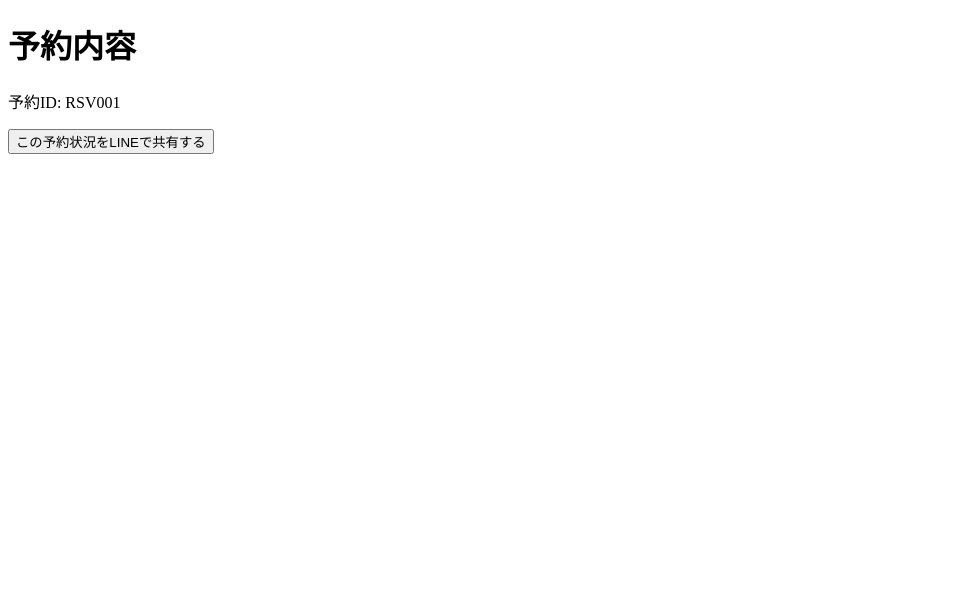
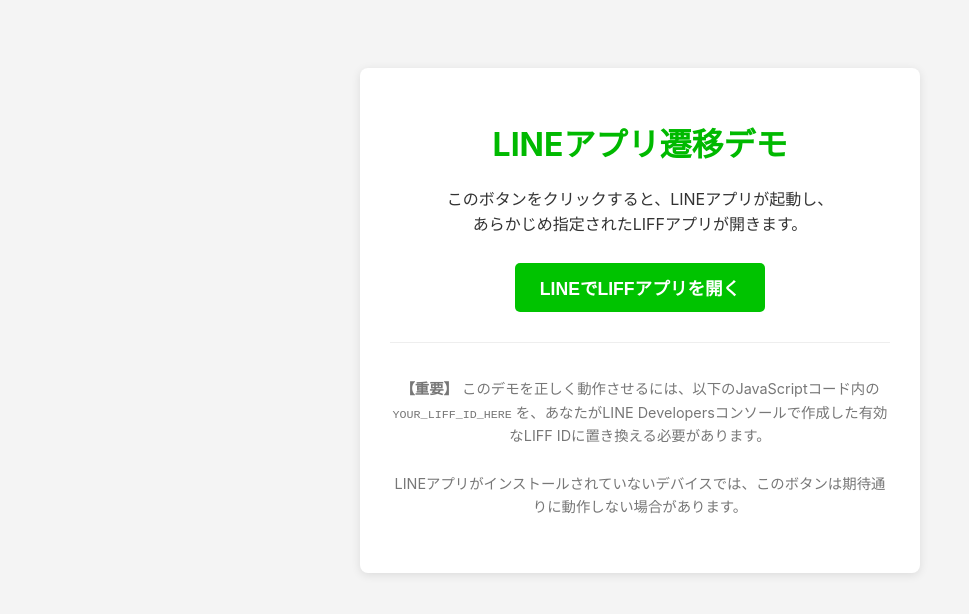
Before and after one commit to Tanaka-programming/miniapp, a plain HTML site: page index.html in a window 1280 px wide. Shown: the whole page, without its empty margins (0-969 px from the left). Drawn offline with Linux system fonts and the light colour scheme.

Commit message:
Update index.html

```diff
--- a/index.html
+++ b/index.html
@@ -1,32 +1,114 @@
 <!DOCTYPE html>
-<html lang="ja">
+<html>
 <head>
+    <title>LINE遷移デモ</title>
     <meta charset="UTF-8">
     <meta name="viewport" content="width=device-width, initial-scale=1.0">
-    <title>予約詳細</title>
+    <style>
+        body {
+            font-family: -apple-system, BlinkMacSystemFont, "Segoe UI", Roboto, Helvetica, Arial, sans-serif;
+            padding: 20px;
+            text-align: center;
+            background-color: #f4f4f4;
+            color: #333;
+        }
+        .container {
+            background-color: #fff;
+            padding: 30px;
+            border-radius: 8px;
+            box-shadow: 0 2px 10px rgba(0,0,0,0.1);
+            max-width: 500px;
+            margin: 40px auto;
+        }
+        h1 {
+            color: #00B900; /* LINE Green */
+        }
+        p {
+            font-size: 1em;
+            line-height: 1.6;
+            margin-bottom: 25px;
+        }
+        button {
+            background-color: #00C300; /* LINE Green */
+            color: white;
+            border: none;
+            padding: 12px 25px;
+            font-size: 1.1em;
+            font-weight: bold;
+            border-radius: 5px;
+            cursor: pointer;
+            transition: background-color 0.3s ease;
+        }
+        button:hover {
+            background-color: #009A00; /* Darker LINE Green */
+        }
+        .note {
+            font-size: 0.9em;
+            color: #777;
+            margin-top: 30px;
+            border-top: 1px solid #eee;
+            padding-top: 20px;
+        }
+    </style>
 </head>
 <body>
-    <h1>予約内容</h1>
-    <p>予約ID: <span id="reservationIdDisplay">RSV001</span></p>
-    <button id="shareReservationButton" data-reservation-id="RSV001">
-        この予約状況をLINEで共有する
-    </button>
+    <div class="container">
+        <h1>LINEアプリ遷移デモ</h1>
+        <p>このボタンをクリックすると、LINEアプリが起動し、<br>あらかじめ指定されたLIFFアプリが開きます。</p>
+
+        <button id="openLiffInLineAppButton">LINEでLIFFアプリを開く</button>
+
+        <div class="note">
+            <p><strong>【重要】</strong> このデモを正しく動作させるには、以下のJavaScriptコード内の <code>YOUR_LIFF_ID_HERE</code> を、あなたがLINE Developersコンソールで作成した有効なLIFF IDに置き換える必要があります。</p>
+            <p>LINEアプリがインストールされていないデバイスでは、このボタンは期待通りに動作しない場合があります。</p>
+        </div>
+    </div>
 
     <script>
-        document.getElementById('shareReservationButton').addEventListener('click', function() {
-            const reservationId = this.dataset.reservationId;
-            // ★★★★★ ご自身のLIFF IDに置き換えてください ★★★★★
-            const liffId = '2006882853-9aNwJ63V';
-            const liffUrl = `https://liff.line.me/${liffId}?reservationId=${encodeURIComponent(reservationId)}`;
+        document.addEventListener('DOMContentLoaded', function() {
+            const openLiffButton = document.getElementById('openLiffInLineAppButton');
 
-            // LIFF URLにリダイレクト
-            window.location.href = liffUrl;
+            if (openLiffButton) {
+                openLiffButton.addEventListener('click', function() {
+                    // ==================================================================
+                    // ▼▼▼【重要】ご自身のLIFF IDに置き換えてください ▼▼▼
+                    // 例: "1234567890-Abcdefgh" (LINE Developersコンソールで取得)
+                    const liffId = "2006882853-9aNwJ63V";
+                    // ▲▲▲【重要】ご自身のLIFF IDに置き換えてください ▲▲▲
+                    // ==================================================================
+
+                    // LIFF IDが設定されていない場合は、ユーザーに通知
+                    if (liffId === "2006882853-9aNwJ63V" || !liffId.trim()) {
+                        alert("デモを試す前に、HTMLファイル内のJavaScriptコードにある 'liffId' の値を、ご自身の有効なLIFF IDに置き換えてください。");
+                        console.warn("LIFF IDが設定されていません。'2006882853-9aNwJ63V' を実際のIDに置き換えてください。");
+                        return;
+                    }
+
+                    // (オプション) LINEアプリ内ブラウザで開くLIFFアプリに引き継ぎたい情報があれば、
+                    // クエリパラメータとして準備します。
+                    const params = new URLSearchParams();
+                    params.set("source", "external_demo_button");
+                    params.set("timestamp", new Date().getTime().toString());
+
+                    // LINE URLスキームを組み立てます
+                    // 基本形: line://liff/{liffId}
+                    // クエリパラメータを付与する場合: line://liff/{liffId}?{クエリ文字列}
+                    let lineUrl = `line://liff/${liffId}`;
+
+                    if (params.toString()) {
+                        lineUrl += `?${params.toString()}`;
+                    }
+
+                    console.log("生成されたLINE URLスキーム:", lineUrl);
+
+                    // 組み立てたLINE URLスキームに現在のウィンドウを遷移させます。
+                    // これにより、OSはLINEアプリの起動を試みます。
+                    window.location.href = lineUrl;
+                });
+            } else {
+                console.error("ボタン要素 (#openLiffInLineAppButton) が見つかりません。HTMLのid属性を確認してください。");
+            }
         });
-
-        // 動的に予約IDを設定する場合の例
-        // const dynamicReservationId = "RSV002"; // サーバーから取得するなど
-        // document.getElementById('reservationIdDisplay').textContent = dynamicReservationId;
-        // document.getElementById('shareReservationButton').dataset.reservationId = dynamicReservationId;
     </script>
 </body>
 </html>
```
